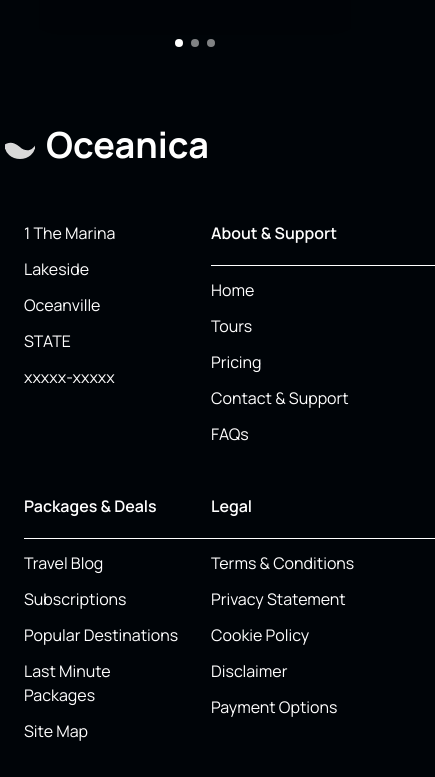
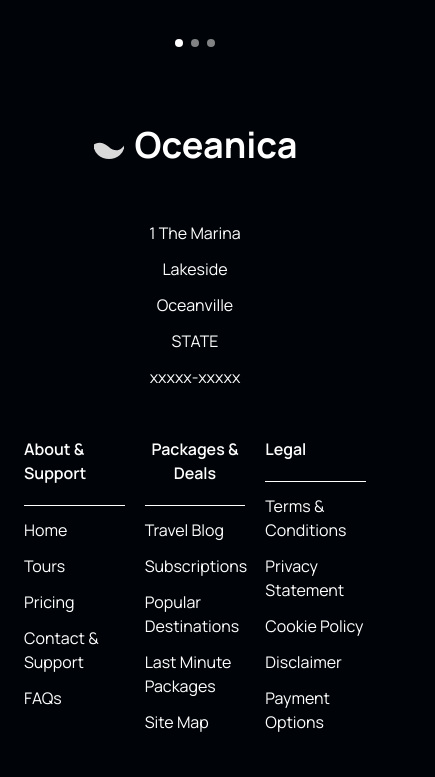
Before and after one commit to 00mohammad/WaveUI, a website: page index.html in a window 390 px wide. Shown: the part 2318-3095 px from the top of the page, 435 px wide, since content can reach past the window. Drawn offline with nearby package versions, Linux system fonts and the light colour scheme; files that its build step writes are made by us from their sources.

Commit message:
Build responsive footer layout

```diff
--- a/index.html
+++ b/index.html
@@ -451,10 +451,18 @@
 
     <footer>
 
-      <section class="px-6 py-16 sm:px-10 md:px-16 lg:px-20 xl:px-[200px]">
+      <section
+        class="px-6 py-16
+           sm:px-10
+           md:px-16
+           lg:px-20
+           xl:px-[200px]">
 
         <!-- Footer Top -->
-        <div class="mb-14 flex items-center gap-2.5 -ml-5 sm:ml-0">
+        <div
+          class="mb-14 flex items-center justify-center gap-2.5
+             lg:justify-start">
+
           <img
             src="./src/svg/Mask group.svg"
             alt="Oceanica Logo"
@@ -463,64 +471,77 @@
           <h1 class="text-4xl font-bold">
             Oceanica
           </h1>
+
         </div>
 
         <!-- Footer Content -->
         <div
-          class="grid grid-cols-2 gap-x-8 gap-y-12
-             md:grid-cols-4 md:gap-x-10
-             lg:gap-x-16">
+          class="grid grid-cols-3 gap-x-5 gap-y-12
+             md:gap-x-10
+             lg:grid-cols-4 lg:gap-x-16">
 
           <!-- Address -->
-          <div class="space-y-3">
+          <div
+            class="col-span-3 space-y-3 text-center
+               lg:col-span-1 lg:text-left">
+
             <p>1 The Marina</p>
             <p>Lakeside</p>
             <p>Oceanville</p>
             <p>STATE</p>
             <p>xxxxx-xxxxx</p>
+
           </div>
 
           <!-- About & Support -->
           <div class="space-y-3 font-normal">
+
             <p class="mb-5 font-semibold">
               About & Support
             </p>
-            <div class="bg-white h-[1px] w-56"></div>
+
+            <div class="h-[1px] w-full bg-white"></div>
 
             <p>Home</p>
             <p>Tours</p>
             <p>Pricing</p>
             <p>Contact & Support</p>
             <p>FAQs</p>
+
           </div>
 
           <!-- Packages & Deals -->
           <div class="space-y-3 font-normal">
-            <p class="mb-5 font-semibold">
+
+            <p class="mb-5 font-semibold text-center lg:text-left">
               Packages & Deals
             </p>
-            <div class="bg-white h-[1px] w-56"></div>
+
+            <div class="h-[1px] w-full bg-white"></div>
 
             <p>Travel Blog</p>
             <p>Subscriptions</p>
             <p>Popular Destinations</p>
             <p>Last Minute Packages</p>
             <p>Site Map</p>
+
           </div>
 
           <!-- Legal -->
           <div class="space-y-3 font-normal">
+
             <p class="mb-5 font-semibold">
               Legal
             </p>
 
-            <div class="bg-white h-[1px] w-56"></div>
+            <div class="h-[1px] w-full bg-white"></div>
 
             <p>Terms & Conditions</p>
             <p>Privacy Statement</p>
             <p>Cookie Policy</p>
             <p>Disclaimer</p>
             <p>Payment Options</p>
+
           </div>
 
         </div>
```
